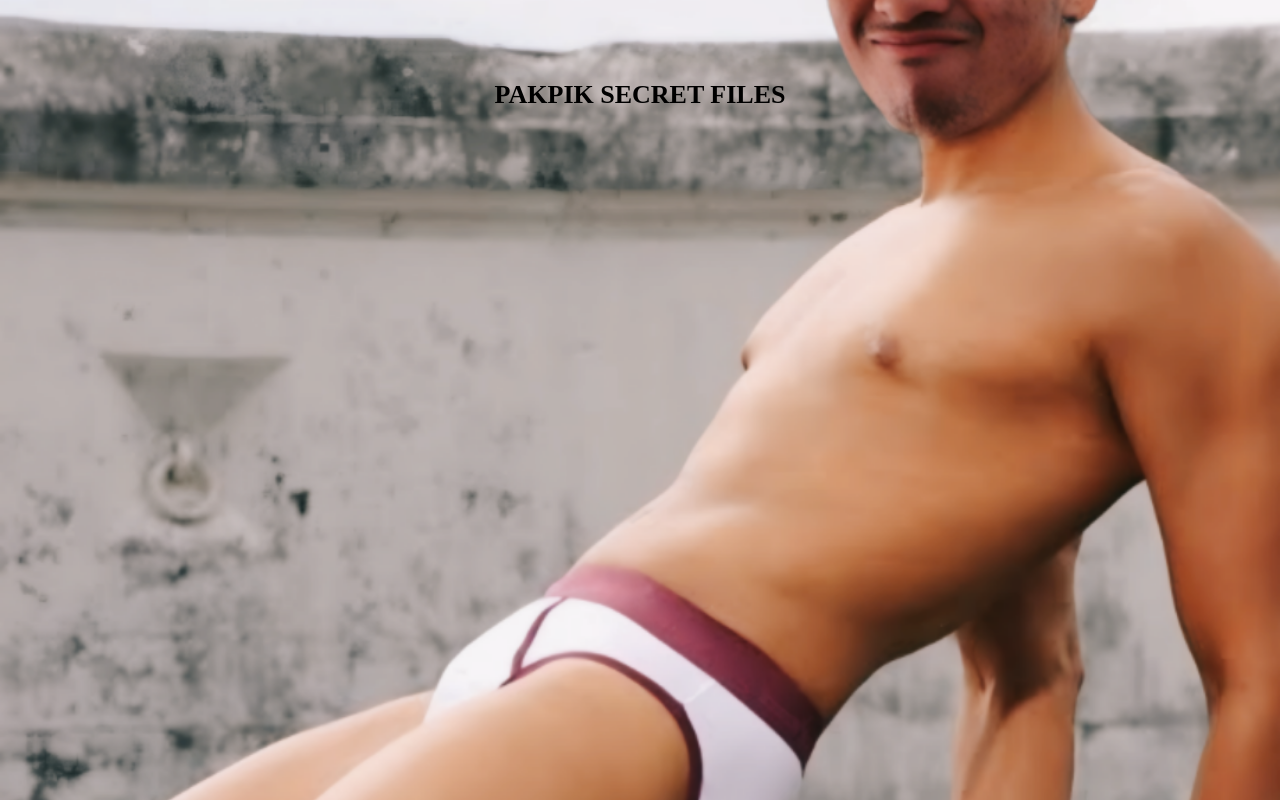
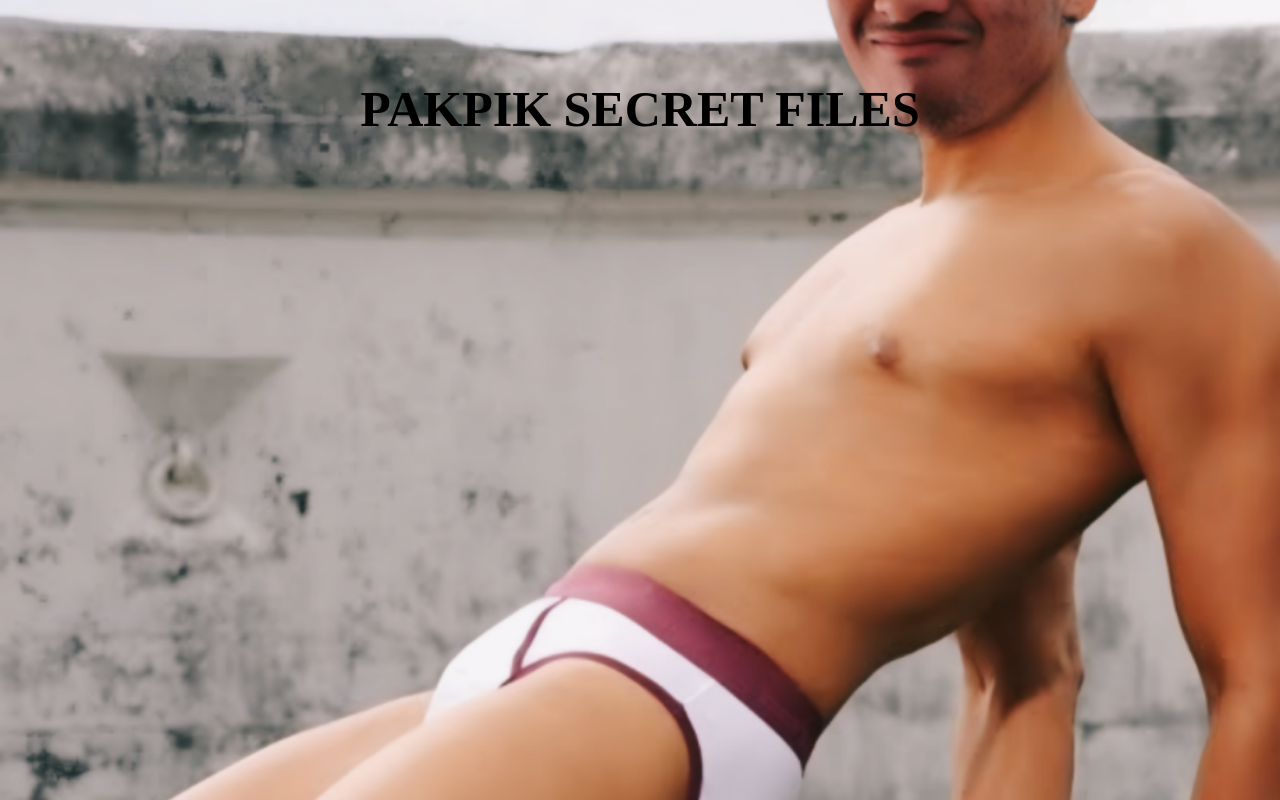
Before and after one commit to ChristianZAi/TMKStreetFoods, a plain HTML site: page datu.html in a window 1280 px wide. Drawn offline with Linux system fonts and the light colour scheme.

Commit message:
Update datu.html

```diff
--- a/datu.html
+++ b/datu.html
@@ -19,7 +19,7 @@
       top: 10%; /* Adjust this value to position the text at the desired height */
       left: 50%;
       transform: translateX(-50%);
-      font-size: 26px;
+      font-size: 50px;
       font-weight: bold;
       color: #000;
       text-align: center;
```
